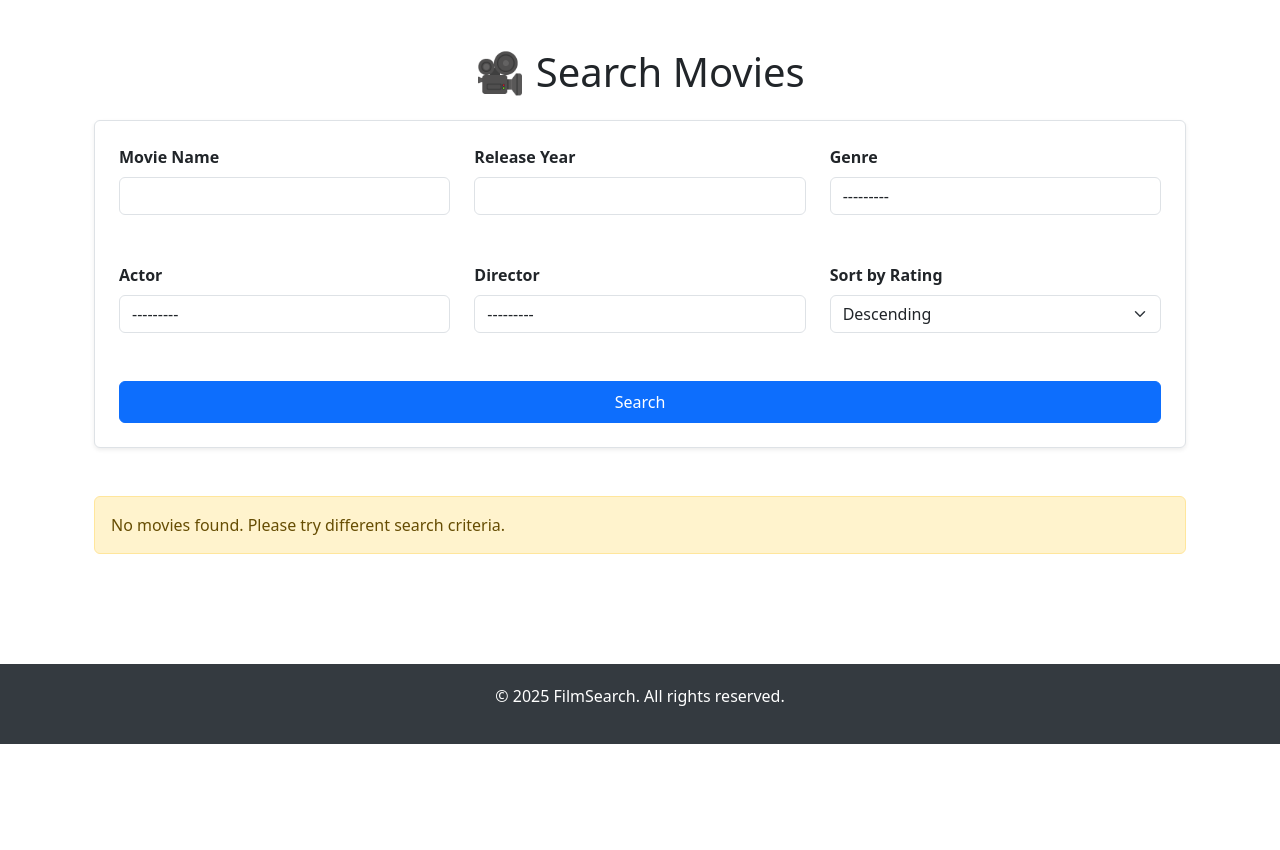
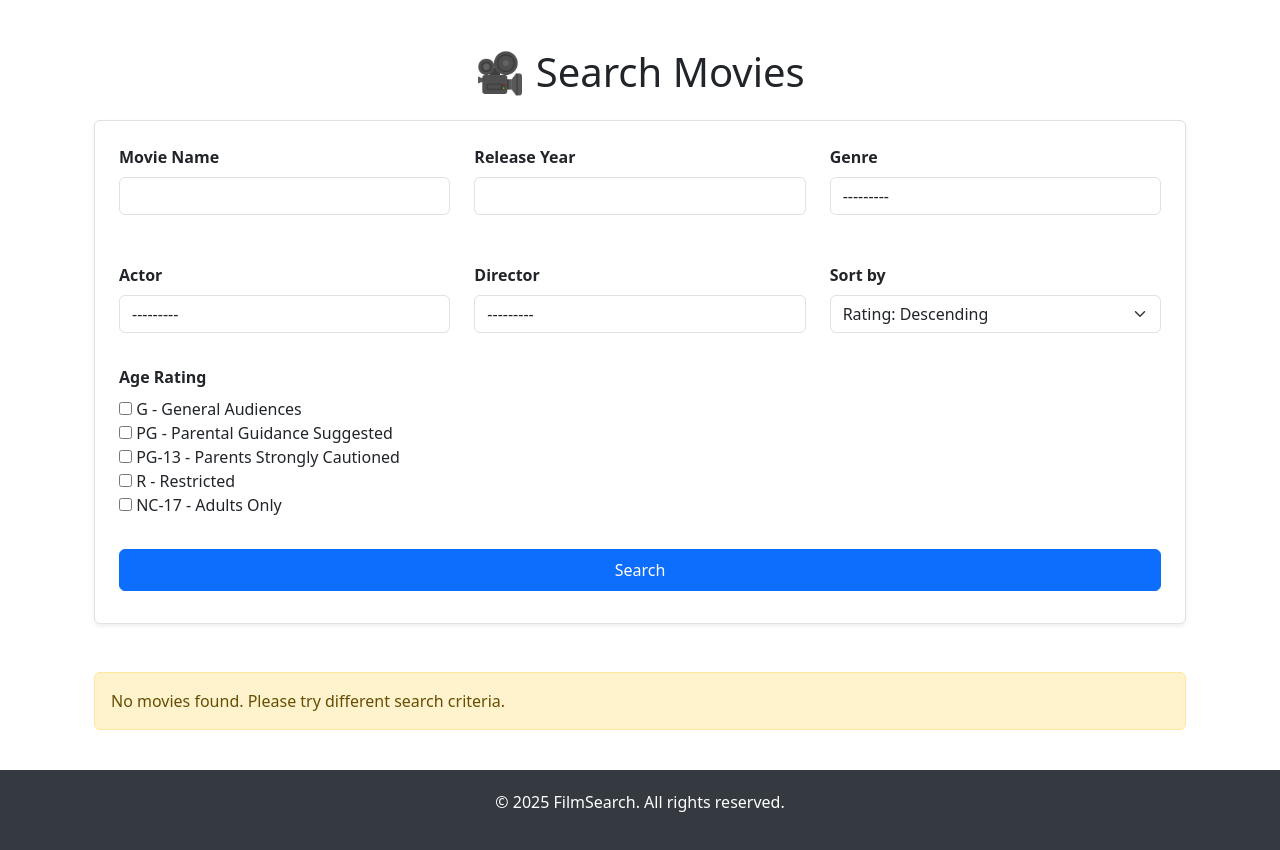
Before and after one commit to fedirky/Algorithmics-Movies-Project, a Django app: page /movies/search/ in a window 1280 px wide. Shown: the part 56-906 px from the top of the page. Before the commit the page ends 800 px from the top, so only its background shows below. Run offline with Django 4.2, Linux system fonts and the light colour scheme; data that the repository does not hold is empty.

Commit message:
Implemented Age Rating Search options

```diff
--- a/movies/forms.py
+++ b/movies/forms.py
@@ -1,6 +1,14 @@
 # forms.py
 from django import forms
 from .models import Movie, MovieGenre, MovieStar, MovieDirector
+
+AGE_CERTIFICATES = [
+    ('G', 'G - General Audiences'),
+    ('PG', 'PG - Parental Guidance Suggested'),
+    ('PG-13', 'PG-13 - Parents Strongly Cautioned'),
+    ('R', 'R - Restricted'),
+    ('NC-17', 'NC-17 - Adults Only'),
+]
 
 class MovieSearchForm(forms.Form):
     name = forms.CharField(required=False, label="Movie Name")
@@ -20,3 +28,9 @@ class MovieSearchForm(forms.Form):
         required=False,
         label="Director"
     )
+    certificates = forms.MultipleChoiceField(
+        choices=AGE_CERTIFICATES,
+        widget=forms.CheckboxSelectMultiple,
+        required=False,
+        label="Age Rating"
+    )
--- a/movies/templates/movies/search_movies.html
+++ b/movies/templates/movies/search_movies.html
@@ -9,7 +9,6 @@
     {% load custom_filters %}
     <form method="get" class="mb-5 p-4 border rounded shadow-sm bg-white">
         <div class="row g-4">
-            <!-- Форма пошуку залишилась незмінною -->
             <div class="col-md-4">
                 <label for="id_name" class="form-label fw-semibold">Movie Name</label>
                 {{ form.name|add_class:"form-control" }}
@@ -24,7 +23,6 @@
             </div>
         </div>
 
-        <!-- Інші поля форми -->
         <div class="row g-4 mt-4">
             <div class="col-md-4">
                 <label for="id_actor" class="form-label fw-semibold">Actor</label>
@@ -35,15 +33,24 @@
                 {{ form.director|add_class:"form-control" }}
             </div>
             <div class="col-md-4">
-                <label for="id_sort" class="form-label fw-semibold">Sort by Rating</label>
+                <label for="id_sort" class="form-label fw-semibold">Sort by</label>
                 <select name="sort" id="id_sort" class="form-select">
-                    <option value="desc">Descending</option>
-                    <option value="asc">Ascending</option>
+                    <option value="rate_desc" {% if request.GET.sort == 'rate_desc' %}selected{% endif %}>Rating: Descending</option>
+                    <option value="rate_asc" {% if request.GET.sort == 'rate_asc' %}selected{% endif %}>Rating: Ascending</option>
+                    <option value="runtime_desc" {% if request.GET.sort == 'runtime_desc' %}selected{% endif %}>Runtime: Descending</option>
+                    <option value="runtime_asc" {% if request.GET.sort == 'runtime_asc' %}selected{% endif %}>Runtime: Ascending</option>
                 </select>
             </div>
         </div>
 
-        <div class="row g-4 mt-4">
+        <div class="row g-4 my-2">
+            <div class="col-md-12">
+                <label class="form-label fw-semibold">Age Rating</label>
+                {{ form.certificates }}
+            </div>
+        </div>
+
+        <div class="row g-4 my-2">
             <div class="col-md-12 d-flex align-items-end">
                 <button type="submit" class="btn btn-primary w-100 py-2">Search</button>
             </div>
--- a/movies/views.py
+++ b/movies/views.py
@@ -51,6 +51,7 @@ class MovieSearchView(ListView):
             genre = form.cleaned_data.get('genre')
             actor = form.cleaned_data.get('actor')
             director = form.cleaned_data.get('director')
+            certificates = form.cleaned_data.get('certificates')
             sort = self.request.GET.get('sort')  # Отримуємо параметр сортування
 
             if name:
@@ -58,17 +59,23 @@ class MovieSearchView(ListView):
             if year:
                 queryset = queryset.filter(year=year)
             if genre:
-                queryset = queryset.filter(genres__name__icontains=genre)
+                queryset = queryset.filter(genres=genre)
             if actor:
-                queryset = queryset.filter(stars__name__icontains=actor)
+                queryset = queryset.filter(stars=actor)
             if director:
-                queryset = queryset.filter(directors__name__icontains=director)
+                queryset = queryset.filter(directors=director)
+            if certificates:
+                queryset = queryset.filter(certificate__in=certificates)
 
             # Застосовуємо сортування за рейтингом
-            if sort == 'asc':
+            if sort == 'rate_asc':
                 queryset = queryset.order_by('rating')
-            elif sort == 'desc':
+            elif sort == 'rate_desc':
                 queryset = queryset.order_by('-rating')
+            elif sort == 'runtime_asc':
+                queryset = queryset.order_by('runtime')
+            elif sort == 'runtime_desc':
+                queryset = queryset.order_by('-runtime')
 
         return queryset.distinct()
 
```
